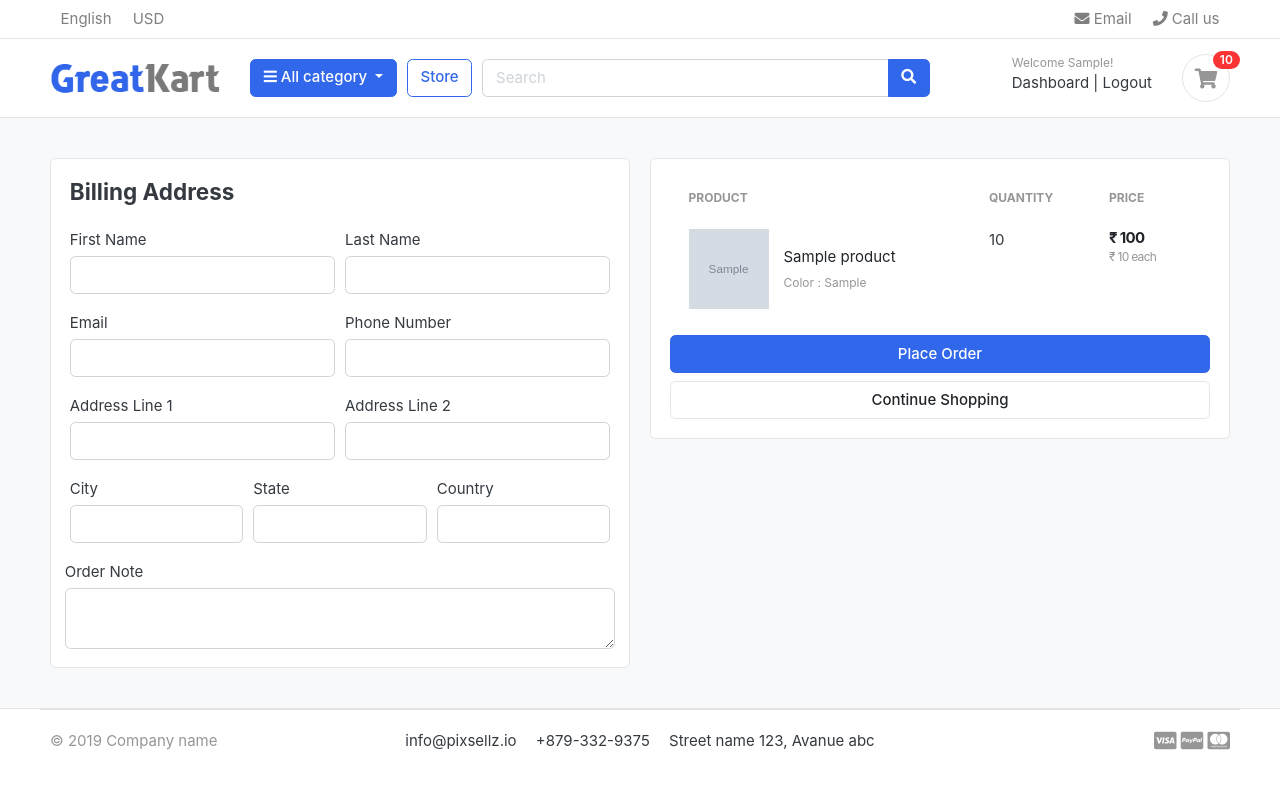
After one commit to aseelaslam/trendtrove, a Django app: page /cartapp/checkout/ in a window 1280 px wide. The commit adds this page. Run offline with Django 3.2, Linux system fonts and the light colour scheme; a user stored in the database is signed in; tables that the repository leaves empty hold one stand-in row (values such as "Sample post"); grey boxes marked "Sample" are stand-in pictures; parts of the project's set-up code (start-up, migrations or seed data) failed here and were passed over; some libraries are stand-ins or nearby versions; some web fonts are replaced.

Commit message:
added cart and checkout page for logged in user

```diff
--- a/cartapp/context_processors.py
+++ b/cartapp/context_processors.py
@@ -8,7 +8,11 @@ def counter(request):
     else:
         try:
             cart=Cart.objects.filter(cart_id=_cart_id(request))
-            cart_items=CartItem.objects.all().filter(cart=cart[:1])
+            if request.user.is_authenticated:
+                cart_items=CartItem.objects.all().filter(user=request.user)
+            else:
+                cart_items=CartItem.objects.all().filter(cart=cart[:1])
+
             for cart_item in cart_items:
                 cart_count += cart_item.quantity
         except Cart.DoesNotExist:
--- a/cartapp/models.py
+++ b/cartapp/models.py
@@ -1,6 +1,7 @@
 from django.db import models
 from storeapp.models import Product
 from storeapp.models import Variation
+from accountsapp.models import Account
 
 # Create your models here.
 class Cart(models.Model):
@@ -12,9 +13,10 @@ class Cart(models.Model):
 
 
 class CartItem(models.Model):
+    user=models.ForeignKey(Account,on_delete=models.CASCADE,null=True)
     product=models.ForeignKey(Product,on_delete=models.CASCADE)
     variations = models.ManyToManyField(Variation, blank=True)
-    cart=models.ForeignKey(Cart, on_delete=models.CASCADE)
+    cart=models.ForeignKey(Cart, on_delete=models.CASCADE,null=True)
     quantity=models.IntegerField()
     is_active=models.BooleanField(default=True)
 
--- a/cartapp/urls.py
+++ b/cartapp/urls.py
@@ -7,5 +7,6 @@ urlpatterns = [
     path('add_cart/<int:product_id>/',views.add_cart,name='add_cart'),
     path('remove_cart/<int:product_id>/<int:cart_item_id>/', views.remove_cart, name='remove_cart'),
     path('remove_cart_item/<int:product_id>/<int:cart_item_id>/', views.remove_cart_item, name='remove_cart_item'),
+    path('checkout/', views.checkout, name='checkout'),
 
 ]
--- a/cartapp/views.py
+++ b/cartapp/views.py
@@ -3,6 +3,8 @@ from storeapp.models import Product
 from .models import Cart,CartItem
 from django.core.exceptions import ObjectDoesNotExist
 from storeapp.models import Variation,Product
+from django.contrib.auth.decorators import login_required
+
 # Create your views here.
 def _cart_id(request):
     cart = request.session.session_key
@@ -10,53 +12,112 @@ def _cart_id(request):
         cart=request.session.create()
     return cart
 
-def add_cart(request,product_id):
-    product=Product.objects.get(id=product_id) #get the product
-    product_variation=[]
-    if request.method == 'POST':
-        for item in request.POST:
-            key=item
-            value=request.POST[key]
+def add_cart(request, product_id):
+    current_user = request.user
+    product = Product.objects.get(id=product_id) #get the product
+    # If the user is authenticated
+    if current_user.is_authenticated:
+        product_variation = []
+        if request.method == 'POST':
+            for item in request.POST:
+                key = item
+                value = request.POST[key]
+
+                try:
+                    variation = Variation.objects.get(product=product, variation_category__iexact=key, variation_value__iexact=value)
+                    product_variation.append(variation)
+                except:
+                    pass
 
 
-            try:
-                    variation = Variation.objects.get(product=product, variation_category__iexact=key, variation_value__iexact=value)
-                    product_variation.append(variation)
-
-            except:
-                pass
-
-    try:
-        cart=Cart.objects.get(cart_id=_cart_id(request)) #get the cart using cart_id present in session
-    except Cart.DoesNotExist:
-        cart=Cart.objects.create(
-            cart_id=_cart_id(request)
-        )
-    cart.save()
-    is_cart_item_exists= CartItem.objects.filter(product=product,cart=cart).exists()
-    if is_cart_item_exists:
-        cart_item=CartItem.objects.filter(product=product,cart=cart)
-        ex_var_list = []
-        id = []
-        for item in cart_item:
+        is_cart_item_exists = CartItem.objects.filter(product=product, user=current_user).exists()
+        if is_cart_item_exists:
+            cart_item = CartItem.objects.filter(product=product, user=current_user)
+            ex_var_list = []
+            id = []
+            for item in cart_item:
                 existing_variation = item.variations.all()
                 ex_var_list.append(list(existing_variation))
                 id.append(item.id)
 
-        if product_variation in ex_var_list:
+            if product_variation in ex_var_list:
                 # increase the cart item quantity
                 index = ex_var_list.index(product_variation)
                 item_id = id[index]
                 item = CartItem.objects.get(product=product, id=item_id)
                 item.quantity += 1
                 item.save()
-        else:
-                item = CartItem.objects.create(product=product, quantity=1,cart=cart)
+
+            else:
+                item = CartItem.objects.create(product=product, quantity=1, user=current_user)
                 if len(product_variation) > 0:
                     item.variations.clear()
                     item.variations.add(*product_variation)
                 item.save()
+        else:
+            cart_item = CartItem.objects.create(
+                product = product,
+                quantity = 1,
+                user = current_user,
+            )
+            if len(product_variation) > 0:
+                cart_item.variations.clear()
+                cart_item.variations.add(*product_variation)
+            cart_item.save()
+        return redirect('cart')
+    # If the user is not authenticated
     else:
+        product_variation = []
+        if request.method == 'POST':
+            for item in request.POST:
+                key = item
+                value = request.POST[key]
+
+                try:
+                    variation = Variation.objects.get(product=product, variation_category__iexact=key, variation_value__iexact=value)
+                    product_variation.append(variation)
+                except:
+                    pass
+
+
+        try:
+            cart = Cart.objects.get(cart_id=_cart_id(request)) # get the cart using the cart_id present in the session
+        except Cart.DoesNotExist:
+            cart = Cart.objects.create(
+                cart_id = _cart_id(request)
+            )
+        cart.save()
+
+        is_cart_item_exists = CartItem.objects.filter(product=product, cart=cart).exists()
+        if is_cart_item_exists:
+            cart_item = CartItem.objects.filter(product=product, cart=cart)
+            # existing_variations -> database
+            # current variation -> product_variation
+            # item_id -> database
+            ex_var_list = []
+            id = []
+            for item in cart_item:
+                existing_variation = item.variations.all()
+                ex_var_list.append(list(existing_variation))
+                id.append(item.id)
+
+            print(ex_var_list)
+
+            if product_variation in ex_var_list:
+                # increase the cart item quantity
+                index = ex_var_list.index(product_variation)
+                item_id = id[index]
+                item = CartItem.objects.get(product=product, id=item_id)
+                item.quantity += 1
+                item.save()
+
+            else:
+                item = CartItem.objects.create(product=product, quantity=1, cart=cart)
+                if len(product_variation) > 0:
+                    item.variations.clear()
+                    item.variations.add(*product_variation)
+                item.save()
+        else:
             cart_item = CartItem.objects.create(
                 product = product,
                 quantity = 1,
@@ -66,18 +127,18 @@ def add_cart(request,product_id):
                 cart_item.variations.clear()
                 cart_item.variations.add(*product_variation)
             cart_item.save()
-    return redirect('cart')
+        return redirect('cart')
 
 
+def remove_cart(request, product_id, cart_item_id):
 
-
-def remove_cart(request,product_id,cart_item_id):
-    cart=Cart.objects.get(cart_id=_cart_id(request))
     product = get_object_or_404(Product, id=product_id)
-
     try:
-        cart_item = CartItem.objects.get(product=product, cart=cart, id=cart_item_id)
-
+        if request.user.is_authenticated:
+            cart_item = CartItem.objects.get(product=product, user=request.user, id=cart_item_id)
+        else:
+            cart = Cart.objects.get(cart_id=_cart_id(request))
+            cart_item = CartItem.objects.get(product=product, cart=cart, id=cart_item_id)
         if cart_item.quantity > 1:
             cart_item.quantity -= 1
             cart_item.save()
@@ -90,11 +151,14 @@ def remove_cart(request,product_id,cart_item_id):
 
 
 
+def remove_cart_item(request,product_id,cart_item_id):
 
-def remove_cart_item(request,product_id,cart_item_id):
-    cart=Cart.objects.get(cart_id=_cart_id(request))
     product=get_object_or_404(Product,id=product_id)
-    cart_item=CartItem.objects.get(product=product,cart=cart,id=cart_item_id)
+    if request.user.is_authenticated:
+        cart_item=CartItem.objects.get(product=product,user=request.user,id=cart_item_id)
+    else:
+        cart=Cart.objects.get(cart_id=_cart_id(request))
+        cart_item=CartItem.objects.get(product=product,cart=cart,id=cart_item_id)
     cart_item.delete()
     return redirect('cart')
 
@@ -104,8 +168,12 @@ def cart(request,total=0,quantity=0,cart_items=None):
     try:
         tax=0
         grand_total=0
-        cart=Cart.objects.get(cart_id=_cart_id(request))
-        cart_items =CartItem.objects.filter(cart=cart,is_active=True)
+        if request.user.is_authenticated:
+            cart_items =CartItem.objects.filter(cart=cart,is_active=True)
+        else:
+
+            cart=Cart.objects.get(cart_id=_cart_id(request))
+            cart_items =CartItem.objects.filter(cart=cart,is_active=True)
         for cart_item in cart_items:
             total += (cart_item.product.price * cart_item.quantity)
             quantity += cart_item.quantity
@@ -124,3 +192,31 @@ def cart(request,total=0,quantity=0,cart_items=None):
     }
 
     return render(request, 'cart.html',context)
+
+
+@login_required(login_url='login')
+def checkout(request, total=0, quantity=0, cart_items=None):
+    try:
+        tax = 0
+        grand_total = 0
+        if request.user.is_authenticated:
+             cart_items = CartItem.objects.filter(user=request.user, is_active=True)
+        else:
+            cart = Cart.objects.get(cart_id=_cart_id(request))
+            cart_items = CartItem.objects.filter(cart=cart, is_active=True)
+        for cart_item in cart_items:
+            total += (cart_item.product.price * cart_item.quantity)
+            quantity += cart_item.quantity
+        tax = (2 * total)/100
+        grand_total = total + tax
+    except ObjectDoesNotExist:
+        pass #just ignore
+
+    context = {
+        'total': total,
+        'quantity': quantity,
+        'cart_items': cart_items,
+        'tax'       : tax,
+        'grand_total': grand_total,
+    }
+    return render(request, 'checkout.html',context)
--- a/templates/cart.html
+++ b/templates/cart.html
@@ -103,7 +103,7 @@
 			<p class="text-center mb-3">
 				<img src="{% static './images/misc/payments.png' %}" height="26">
 			</p>
-			<a href="./place-order.html" class="btn btn-primary btn-block"> Checkout </a>
+			<a href="{% url 'checkout' %}" class="btn btn-primary btn-block"> Checkout </a>
 			<a href="{% url 'store' %}" class="btn btn-light btn-block">Continue Shopping</a>
 		</div> <!-- card-body.// -->
 		</div> <!-- card.// -->
--- /dev/null
+++ b/templates/checkout.html
@@ -0,0 +1,140 @@
+{% extends 'base.html' %}
+{% load static %}
+
+{% block content %}
+
+
+<section class="section-content padding-y bg">
+<div class="container">
+
+<!-- ============================ COMPONENT 1 ================================= -->
+
+<div class="row">
+	<aside class="col-lg-6">
+<div class="card">
+  <div class="card-body">
+    <h4 class="card-title mb-4">Billing Address</h4>
+    <form action="" method="POST">
+      {% csrf_token %}
+      <div class="form-row">
+        <div class="col form-group">
+          <label for="">First Name</label>
+          <input type="text" name="first_name" class="form-control" required>
+        </div>
+        <div class="col form-group">
+          <label for="">Last Name</label>
+          <input type="text" name="last_name" class="form-control" required>
+        </div>
+      </div>
+      <div class="form-row">
+        <div class="col form-group">
+          <label for="">Email</label>
+          <input type="email" name="email" class="form-control" required>
+        </div>
+        <div class="col form-group">
+          <label for="">Phone Number</label>
+          <input type="text" name="phone" class="form-control" required>
+        </div>
+      </div>
+      <div class="form-row">
+        <div class="col form-group">
+          <label for="">Address Line 1</label>
+          <input type="text" name="address_line_1" class="form-control" required>
+        </div>
+        <div class="col form-group">
+          <label for="">Address Line 2</label>
+          <input type="text" name="address_line_2" class="form-control">
+        </div>
+      </div>
+      <div class="form-row">
+        <div class="col form-group">
+          <label for="">City</label>
+          <input type="text" name="city" class="form-control" required>
+        </div>
+        <div class="col form-group">
+          <label for="">State</label>
+          <input type="text" name="state" class="form-control" required>
+        </div>
+        <div class="col form-group">
+          <label for="">Country</label>
+          <input type="text" name="country" class="form-control" required>
+        </div>
+        </div>
+        <div class="form-row">
+          <label for="">Order Note</label>
+          <textarea name="order_note" rows="2" class="form-control"></textarea>
+        </div>
+
+
+  </div>
+</div> <!-- card.// -->
+
+	</aside> <!-- col.// -->
+	<aside class="col-lg-6">
+
+		<div class="card">
+		<div class="card-body">
+      <table class="table table-borderless table-shopping-cart">
+      <thead class="text-muted">
+      <tr class="small text-uppercase">
+        <th scope="col">Product</th>
+        <th scope="col" width="120">Quantity</th>
+        <th scope="col" width="120">Price</th>
+
+      </tr>
+      </thead>
+      <tbody>
+
+      {% for cart_item in cart_items %}
+      <tr>
+      	<td>
+      		<figure class="itemside align-items-center">
+      			<div class="aside"><img src="{{ cart_item.product.image.url }}" class="img-sm"></div>
+      			<figcaption class="info">
+      				<a href="{{ cart_item.product.get_url }}" class="title text-dark">{{ cart_item.product.product_name }}</a>
+      				<p class="text-muted small">
+      					{% if cart_item.variations.all %}
+      						{% for item in cart_item.variations.all %}
+      							{{ item.variation_category | capfirst }} : {{ item.variation_value | capfirst }} <br>
+      						{% endfor %}
+      					{% endif %}
+      				</p>
+      			</figcaption>
+      		</figure>
+      	</td>
+      	<td>
+      		<!-- col.// -->
+      				<label for="">{{cart_item.quantity}}</label>
+      	</td>
+      	<td>
+      		<div class="price-wrap">
+      			<var class="price">&#8377;  {{ cart_item.sub_total }}</var>
+      			<small class="text-muted">&#8377;   {{ cart_item.product.price }} each </small>
+      		</div> <!-- price-wrap .// -->
+      	</td>
+
+      </tr>
+      {% endfor %}
+
+      </tbody>
+      </table>
+
+      <button type="submit" name="submit" class="btn btn-primary btn-block">Place Order</button>
+			<a href="{% url 'store' %}" class="btn btn-light btn-block">Continue Shopping</a>
+      </form>
+		</div> <!-- card-body.// -->
+		</div> <!-- card.// -->
+
+
+</aside> <!-- col.// -->
+
+
+</div> <!-- row.// -->
+
+<!-- ============================ COMPONENT 1 END .// ================================= -->
+
+</div> <!-- container .//  -->
+</section>
+<!-- ========================= SECTION CONTENT END// ========================= -->
+
+{% endblock %}
```
Also changed, not shown: accountsapp/views.py (+52 -48 lines), cartapp/migrations/0003_auto_20230717_1436.py (added).
